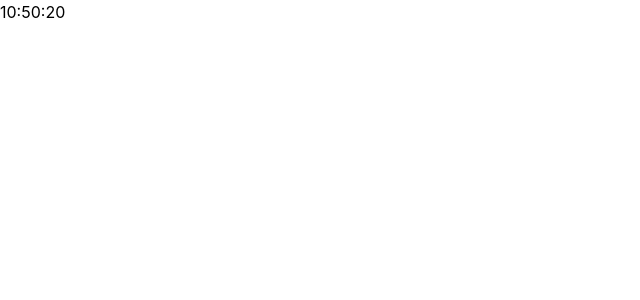
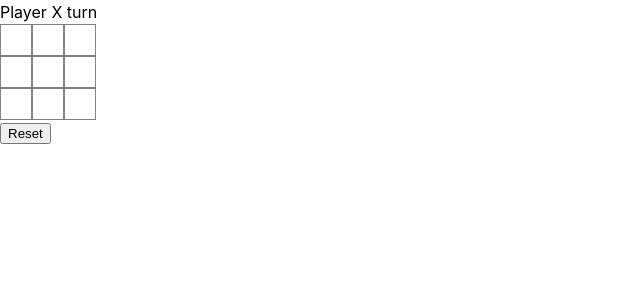
Before and after one commit to adityasuman2025/machineCoding, a React (Vite) app in the folder react/smallWebAppsInReact/: page / in a window 1280 px wide. Shown: the top 300 px of the page, without its empty margins (0-640 px from the left). Built offline with nearby package versions, Linux system fonts and the light colour scheme.

Commit message:
tic tac toe react

```diff
--- a/react/smallWebAppsInReact/src/App.jsx
+++ b/react/smallWebAppsInReact/src/App.jsx
@@ -6,6 +6,7 @@ import Stopwatch from "./StopWatch";
 import DataTable from "./DataTable";
 import ImageCarousel from "./ImageCarousel";
 import Clock from "./Clock";
+import TicTacToe from "./TicTacToe";
 
 function App() {
     return (
@@ -17,7 +18,8 @@ function App() {
             {/* <Stopwatch /> */}
             {/* <DataTable /> */}
             {/* <ImageCarousel /> */}
-            <Clock />
+            {/* <Clock /> */}
+            <TicTacToe />
         </>
     )
 }
--- /dev/null
+++ b/react/smallWebAppsInReact/src/TicTacToe.jsx
@@ -0,0 +1,109 @@
+import { useState, memo, useCallback } from "react";
+
+const SIZE = 3,
+    X_TURN = "X",
+    O_TURN = "O";
+const X_WINNER = new Array(SIZE).fill(X_TURN).join("");
+const O_WINNER = new Array(SIZE).fill(O_TURN).join("");
+const WINNERS = [X_WINNER, O_WINNER];
+
+function getTurn(gridData) {
+    const xCount = gridData.flat().filter(i => i === X_TURN).length;
+    const oCount = gridData.flat().filter(i => i === O_TURN).length;
+    return xCount === oCount ? X_TURN : O_TURN;
+}
+
+function checkWinner(gridData) {
+    // check rows
+    const hasRowWinner = gridData.some((row) => WINNERS.includes(row.join("")));
+    if (hasRowWinner) return true;
+
+    // check diagonals and columns
+    let diagonal1 = "",
+        diagonal2 = "";
+    const cols = new Array(SIZE).fill("");
+    for (let i = 0; i < SIZE; i++) {
+        for (let j = 0; j < SIZE; j++) {
+            const val = gridData[i][j];
+            if (i === j) diagonal1 += val;
+            if (i + j === SIZE - 1) diagonal2 += val;
+
+            cols[j] = cols[j] + val;
+        }
+    }
+
+    if (WINNERS.includes(diagonal1) || WINNERS.includes(diagonal2)) return true;
+    if (cols.includes(X_WINNER) || cols.includes(O_WINNER)) return true;
+
+    return false;
+}
+
+function checkDraw(hasWinner, gridData) {
+    if (hasWinner) return false;
+    const isBoardFull = gridData.flat().every(i => i !== "");
+    return isBoardFull
+}
+
+const Cell = memo(function({ rowIdx, colIdx, val, onClick }) {
+    // console.log("cell re-render:", rowIdx, colIdx, val);
+
+    const handleClick = useCallback(() => {
+        if (!val) onClick(rowIdx, colIdx);
+    }, [rowIdx, colIdx, val, onClick]);
+
+    return (
+        <div className="tttBox" onClick={handleClick}>
+            {val}
+        </div>
+    );
+});
+
+export default function TicTacToe() {
+    const [gridData, setGridData] = useState(new Array(SIZE).fill(0).map((_) => new Array(3).fill("")));
+    const turn = getTurn(gridData);
+    const hasWinner = checkWinner(gridData);
+    const isDraw = checkDraw(hasWinner, gridData);
+
+    const handleCellClick = useCallback((rowIdx, colIdx) => {
+        setGridData((prev) => {
+            if (checkWinner(prev)) return prev;
+
+            const turn = getTurn(prev);
+            return prev.map((row, _rowIdx) => _rowIdx === rowIdx ? row.map((oldVal, _colIdx) => _colIdx === colIdx ? turn : oldVal,) : row)
+        });
+    }, []);
+
+    const handleResetClick = useCallback(() => {
+        setGridData(new Array(SIZE).fill(0).map((_) => new Array(3).fill("")));
+    }, []);
+
+    return (
+        <section>
+            <div>
+                {
+                    hasWinner ? (
+                        <>Player {turn === X_TURN ? O_TURN : X_TURN} wins!</>
+                    ) : isDraw ? (
+                        "Its a draw"
+                    ) : <>Player {turn} {hasWinner ? "wins!" : "turn"}</>
+                }
+            </div>
+
+            <div className="tttGrid">
+                {gridData.map((row, rowIdx) =>
+                    row.map((col, colIdx) => (
+                        <Cell
+                            key={rowIdx + "_" + colIdx}
+                            rowIdx={rowIdx}
+                            colIdx={colIdx}
+                            onClick={handleCellClick}
+                            val={col}
+                        />
+                    )),
+                )}
+            </div>
+
+            <button onClick={handleResetClick}>Reset</button>
+        </section>
+    );
+}
--- a/react/smallWebAppsInReact/src/index.css
+++ b/react/smallWebAppsInReact/src/index.css
@@ -119,3 +119,18 @@ body {
     border-radius: 50%;
     z-index: 1;
 }
+
+.tttGrid {
+    display: grid;
+    grid-template-columns: repeat(3, 1fr);
+    width: fit-content;
+}
+
+.tttBox {
+    width: 30px;
+    height: 30px;
+    border: 1px solid grey;
+    display: flex;
+    align-items: center;
+    justify-content: center;
+}
```
